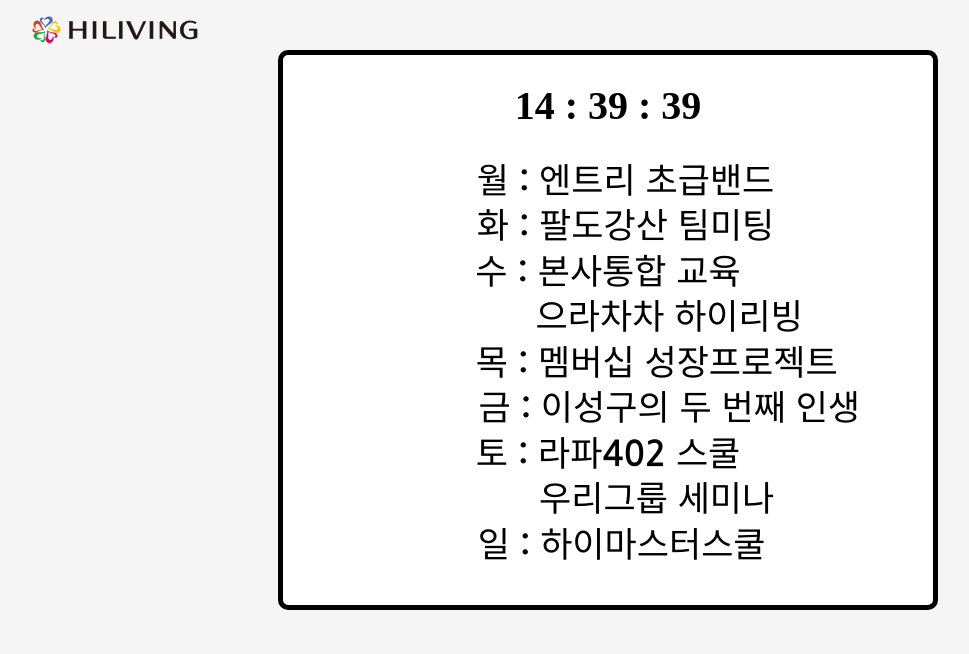
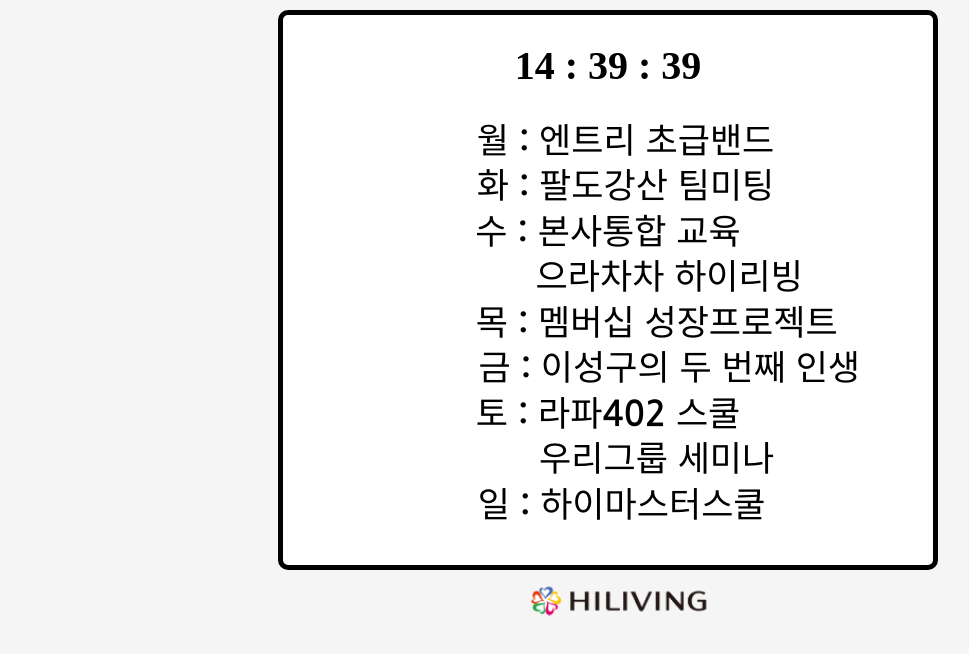
Before and after one commit to gudrnr6358/hiliving, a plain HTML site: page index.html in a window 1280 px wide. Shown: the whole page, without its empty margins (32-1001 px from the left). Drawn offline with Linux system fonts and the light colour scheme.

Commit message:
Add files via upload

```diff
--- a/index.html
+++ b/index.html
@@ -10,7 +10,6 @@
 </head>
 
 <body>
-    <img class="logo" src="hilogo.png">
     <div class="main">
         <div class="square">
             <div class="clock">
@@ -34,6 +33,7 @@
             </div>
         </div>
     </div>
+    <img class="logo" src="hilogo.png">
 </body>
 
 </html>
--- a/style.css
+++ b/style.css
@@ -3,13 +3,15 @@ body {
     background-color:whitesmoke;
 }
 .logo {
+    height: 35px;
     margin-top: 1%;
-    margin-left: 5%;
+    margin-left: 44%;
 }
 .main {
     text-align: center;
 }
 .square {
+    margin-top: 10px;
     background-color: white;
     display: inline-block;
     border: 5px solid black;
```
